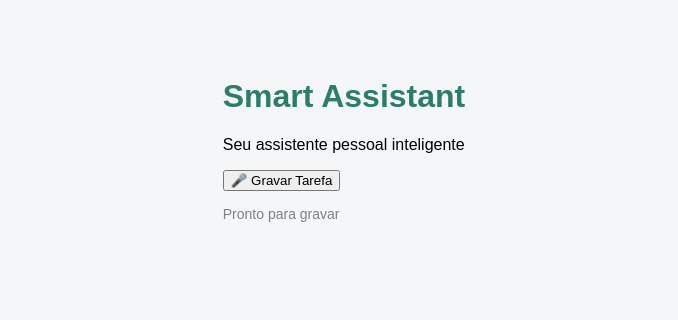
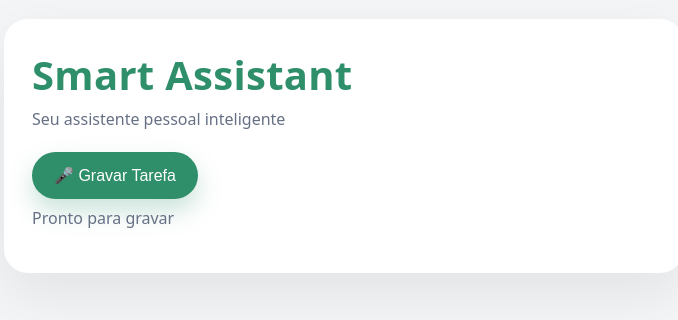
Before and after one commit to AnMDarK/Smart-Assistant, a website: page public/index.html in a window 1280 px wide. Shown: the part 254-574 px from the top of the page, without its empty margins (296-974 px from the left). Drawn offline with Linux system fonts and the light colour scheme.

Commit message:
Update style.css

```diff
--- a/public/style.css
+++ b/public/style.css
@@ -1,57 +1,84 @@
-body {
-    font-family: Arial, sans-serif;
-    background-color: #f4f6f8;
-    margin: 0;
-    padding: 0;
-    display: flex;
-    justify-content: center;
-    align-items: center;
-    height: 100vh;
+:root{
+  --emerald:#2F8F6B;       /* verde esmeralda suave */
+  --emerald-dark:#276f55;
+  --bg:#f3f5f7;
+  --card:#ffffff;
+  --text:#1d2939;
+  --muted:#667085;
+  --pill:#e8f5ee;
 }
 
-.container {
-    background: white;
-    padding: 30px;
-    border-radius: 15px;
-    box-shadow: 0px 4px 20px rgba(0,0,0,0.1);
-    text-align: center;
-    width: 300px;
+*{box-sizing:border-box}
+html,body{height:100%}
+body{
+  margin:0;
+  font-family: ui-sans-serif, system-ui, -apple-system, "Segoe UI", Roboto, Arial, sans-serif;
+  background: var(--bg);
+  color: var(--text);
+  display:flex; align-items:center; justify-content:center;
+  padding:24px;
 }
 
-h1 {
-    color: #2e7d6b;
+.card{
+  width:100%;
+  max-width:680px;
+  background: var(--card);
+  border-radius:24px;
+  padding:28px;
+  box-shadow: 0 20px 60px rgba(0,0,0,.08);
 }
 
-#record-btn {
-    background-color: #4CAF50; /* Verde esmeralda */
-    color: white;
-    padding: 15px 20px;
-    border: none;
-    border-radius: 50px;
-    font-size: 16px;
-    cursor: pointer;
-    transition: transform 0.2s ease;
+h1{
+  margin:0 0 6px;
+  font-size: clamp(28px, 4vw, 40px);
+  color: var(--emerald);
+  font-weight:800;
+  letter-spacing:.3px;
 }
 
-#record-btn:hover {
-    transform: scale(1.05);
+.subtitle{
+  margin:0 0 22px;
+  color: var(--muted);
 }
 
-#status {
-    margin-top: 15px;
-    color: gray;
-    font-size: 14px;
+.btn{
+  appearance:none;
+  border:none;
+  background: var(--emerald);
+  color:#fff;
+  padding:14px 22px;
+  font-size:16px;
+  border-radius:999px;
+  cursor:pointer;
+  box-shadow: 0 12px 24px rgba(47,143,107,.25);
+  transition: transform .15s ease, background .2s ease, box-shadow .2s ease;
 }
+.btn:hover{ transform: translateY(-1px); background: var(--emerald-dark); }
+.btn:active{ transform: translateY(0); box-shadow: 0 8px 16px rgba(47,143,107,.25); }
 
-#task-list {
-    list-style: none;
-    padding: 0;
-    margin-top: 20px;
+.muted{ color: var(--muted); margin-top:8px; }
+
+.task{
+  background: var(--pill);
+  border-radius:16px;
+  padding:14px 16px;
+  margin-top:12px;
+  display:grid;
+  grid-template-columns: 1fr auto;
+  gap:8px;
+  align-items:center;
 }
+.task h3{ margin:0; font-size:16px; color:#123; }
+.task p{ margin:0; color:#345; font-size:13px; }
+.task .row{ display:flex; gap:8px; align-items:center; color:#345; font-size:13px; }
 
-#task-list li {
-    background: #e8f5e9;
-    padding: 10px;
-    border-radius: 8px;
-    margin: 5px 0;
+.task .actions{
+  display:flex; gap:8px;
 }
+.task .small{
+  font-size:13px; padding:8px 12px;
+  background:#fff; color:var(--emerald);
+  border:1px solid rgba(0,0,0,.06);
+  border-radius:999px; cursor:pointer;
+}
+.task .small:hover{ background:#f7faf8; }
```
